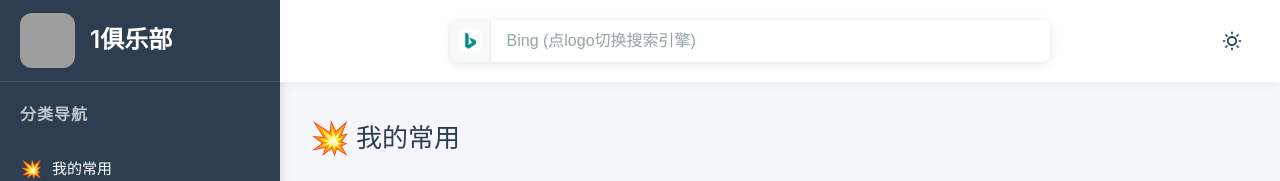
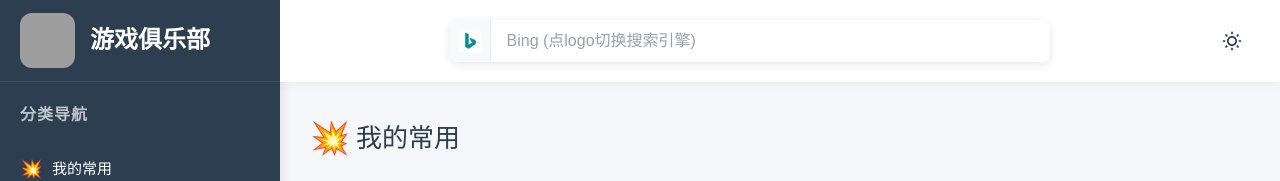
Before and after one commit to zhendong2022/mao_nav, a Vue app: page / in a window 1280 px wide. Shown: the top 181 px of the page. Built offline with nearby package versions, Linux system fonts and the light colour scheme; grey boxes are pictures that could not be loaded.

Commit message:
chore: 更新导航数据 - 2025/9/17 19:47:51

```diff
--- a/src/mock/mock_data.js
+++ b/src/mock/mock_data.js
@@ -495,5 +495,6 @@ export const mockData = {
       "sites": []
     }
   ],
-  "title": "1俱乐部"
+  "title": "游戏俱乐部",
+  "_fileSha": "0978872cdaf24b78cf59207dc11bec8c965614f0"
 }
```
